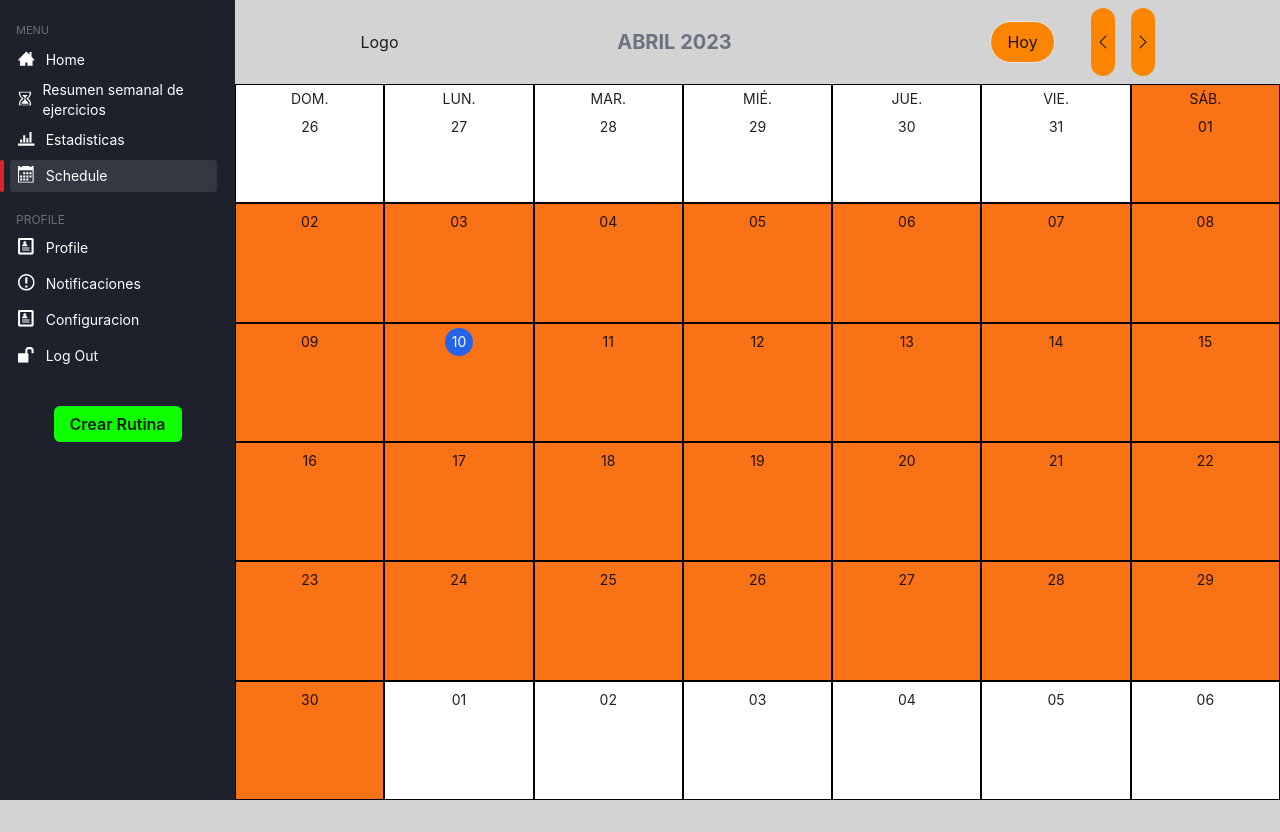
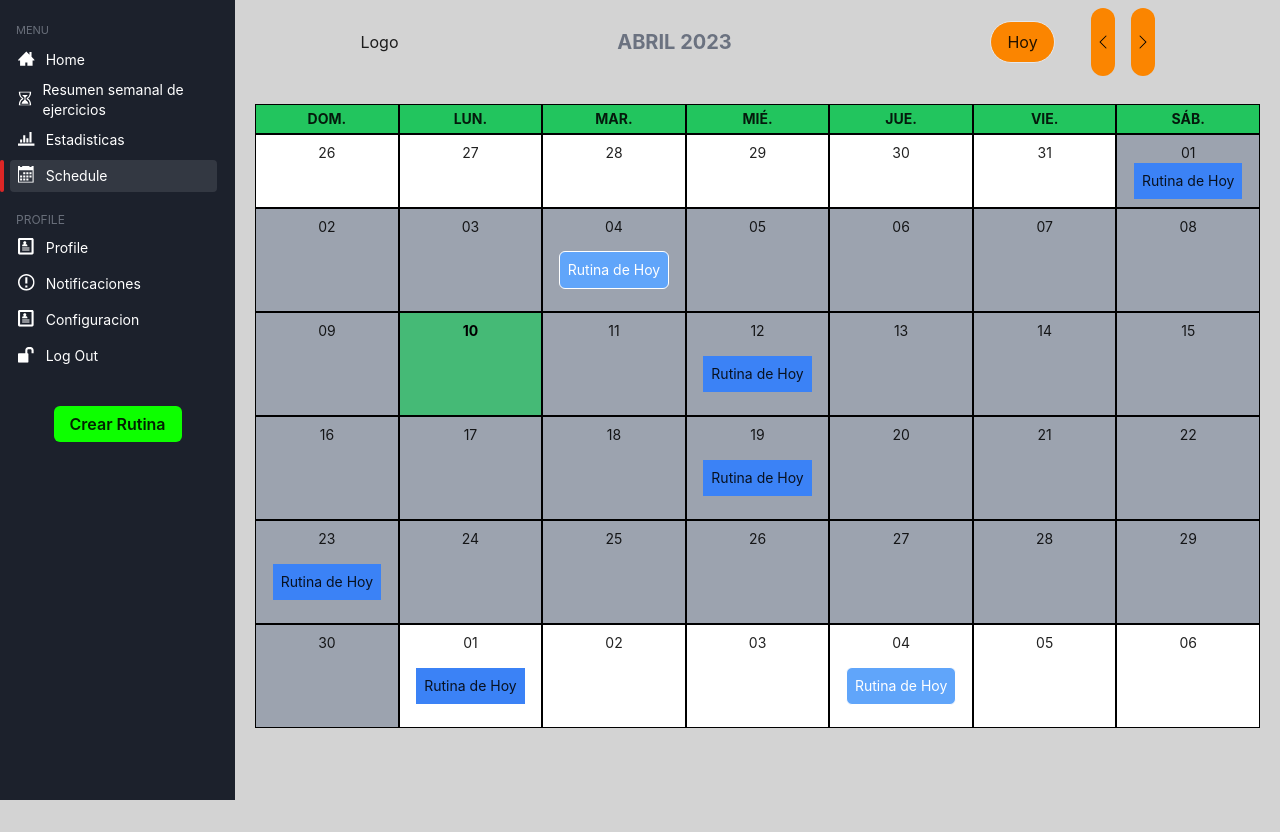
Before and after one commit to No-Country/c10-40-ft-mern, a React (Vite) app in the folder frontend/: page /dashboard/schedule in a window 1280 px wide. Before the commit the page ends 800 px from the top, so only its background shows below. Built offline with nearby package versions, Linux system fonts and the light colour scheme.

Commit message:
feat: :bricks: change routine.map

```diff
--- a/frontend/src/components/Calendar/CalendarComp/CalendarDay.tsx
+++ b/frontend/src/components/Calendar/CalendarComp/CalendarDay.tsx
@@ -12,25 +12,30 @@ const CalendarDay = ({
 }): JSX.Element => {
   function getCurrentMonthClass(): string {
     return day.format('MM-YY') === date.format('MM-YY')
-      ? 'bg-orange-500'
+      ? 'bg-gray-400'
       : 'bg-white'
   }
   function getCurrentDayClass(): string {
     return day.format('DD-MM-YY') === dayjs().format('DD-MM-YY')
-      ? 'bg-blue-600 text-white rounded-full w-7'
+      ? 'bg-green-500/70 text-black w-full font-bold'
       : ''
   }
 
   return (
     <div
-      className={`border border-black flex flex-col ${getCurrentMonthClass()}`}>
-      <header className="flex flex-col items-center">
+      className={`border border-black flex flex-col h-full w-full ${getCurrentMonthClass()}`}>
+      <header className="flex flex-col items-center h-full max-h-36">
         {rowIdx === 0 && (
-          <p className="text-sm mt-1">{day.format('ddd').toUpperCase()}</p>
+          <div className="text-sm bg-green-500 w-full text-center my-0 py-1 border-b-2 border-black font-bold">{day.format('ddd').toUpperCase()}</div>
         )}
-        <p className={`text-sm p-1 my-1 text-center ${getCurrentDayClass()}`}>
-          {day.format('DD')}
-        </p>
+        <div className={`text-sm p-2 flex flex-col h-full text-center ${getCurrentDayClass()}`}>
+          <p>{day.format('DD')}</p>
+          {day.format('DD')==='01' && <button className='text-sm my-auto p-2 bg-blue-500'>Rutina de Hoy</button> }
+          {day.format('DD')==='04' && <button className='text-sm my-auto p-2 rounded-md border-white border text-white bg-blue-400 hover:bg-green-600 ease-in duration-200'>Rutina de Hoy</button> }
+          {day.format('DD')==='12' && <button className='text-sm my-auto p-2 bg-blue-500'>Rutina de Hoy</button> }
+          {day.format('DD')==='19' && <button className='text-sm my-auto p-2 bg-blue-500'>Rutina de Hoy</button> }
+          {day.format('DD')==='23' && <button className='text-sm my-auto p-2 bg-blue-500'>Rutina de Hoy</button> }
+        </div>
       </header>
     </div>
   )
--- a/frontend/src/components/Calendar/CalendarComp/CalendarMonth.tsx
+++ b/frontend/src/components/Calendar/CalendarComp/CalendarMonth.tsx
@@ -9,7 +9,7 @@ interface Props {
 
 const CalendarMonth = ({ date, month }: Props): JSX.Element => {
   return (
-    <div className="flex-1 grid grid-cols-7 grid-rows-6">
+    <div className="flex-1 grid grid-cols-7 grid-rows-7">
       {month.map((row: any[], i: React.Key) => (
         <React.Fragment key={i}>
           {row.map((day, idx) => (
--- a/frontend/src/components/Calendar/index.tsx
+++ b/frontend/src/components/Calendar/index.tsx
@@ -19,7 +19,7 @@ const Calendar = (): JSX.Element => {
           date={date}
           setDate={setDate}
         />
-        <div className="flex flex-1">
+        <div className="flex md:flex-1 m-5">
           <CalendarSidebar />
           <CalendarMonth date={date} month={currentMonth} />
         </div>
--- a/frontend/src/components/ExerciseCard/index.tsx
+++ b/frontend/src/components/ExerciseCard/index.tsx
@@ -7,8 +7,8 @@ interface ExerciseProps {
   isLoading: boolean
 }
 const ExerciseCard: React.FC<ExerciseProps> = ({ exercise, isLoading }) => {
+    console.log(exercise)
   const [isChecked, setIsChecked] = useState(false)
-
   return (
     <>
       {isLoading ? (
@@ -19,22 +19,23 @@ const ExerciseCard: React.FC<ExerciseProps> = ({ exercise, isLoading }) => {
             <img
               className="rounded-sm w-auto"
               src="https://res.cloudinary.com/dnqmez68n/image/upload/v1680622304/festejo_ieviva.jpg"
-              alt={exercise.name}
+              alt={exercise?.name}
+              title={exercise?.name}
             />
           </div>
           <div className="flex flex-col gap-5 pt-6">
             <p className="text-white ">
-              Musculo trabajado: <span className="font-semibold">{exercise.name}</span>{' '}
+              Musculo trabajado: <span className="font-semibold">{exercise?.name}</span>{' '}
             </p>
             <p className="text-white">
-              Series: <span className="font-semibold">{exercise.series}</span>
+              Series: <span className="font-semibold">{exercise?.series}</span>
             </p>
             <p className="text-white">
-              Repeticiones: <span className="font-semibold">{exercise.repetitions}</span>
+              Repeticiones: <span className="font-semibold">{exercise?.repetitions}</span>
             </p>
             <p className="text-white mx-auto">Como realizarlo?</p>
 
-            <p className="font-semibold text-white">{exercise.description}</p>
+            <p className="font-semibold text-white">{exercise?.description}</p>
             <div
               className={`${
                 isChecked
--- a/frontend/src/netlify/functions/getRoutines/index.ts
+++ b/frontend/src/netlify/functions/getRoutines/index.ts
@@ -10,7 +10,7 @@ const handler: Handler = async (
   context: HandlerContext
 ) => {
   try {
-    const response = await server.get('/cuerpo/front/2d')
+    const response = await server.get('/cuerpo')
 
     const routine = await response.data
 
--- a/frontend/src/pages/Routine/index.tsx
+++ b/frontend/src/pages/Routine/index.tsx
@@ -4,7 +4,6 @@ import { type IBodyPart } from 'app/types'
 
 const Routine = (): JSX.Element => {
   const { data, isLoading, error } = useRoutine()
-
   const exercise = {
     name: 'Brazos',
     exercises: 'Estiramiento de Codo',
@@ -15,10 +14,15 @@ const Routine = (): JSX.Element => {
   return (
     <>
       {data &&
-        data.map((routines: IBodyPart) => (
-           <ExerciseCard isLoading={isLoading} key={routines.rutinas[0].name} exercise={routines.rutinas[0]} />
-           )
-        )}
+        data.flatMap((routines: IBodyPart) =>
+        routines.rutinas.length > 1 ? (
+          routines.rutinas.map((rut) => (
+            <ExerciseCard isLoading={isLoading} exercise={rut} />
+          ))
+        ) : (
+          <ExerciseCard isLoading={isLoading} exercise={routines.rutinas[0]} />
+        )
+      )}
     </>
   )
 }
```
